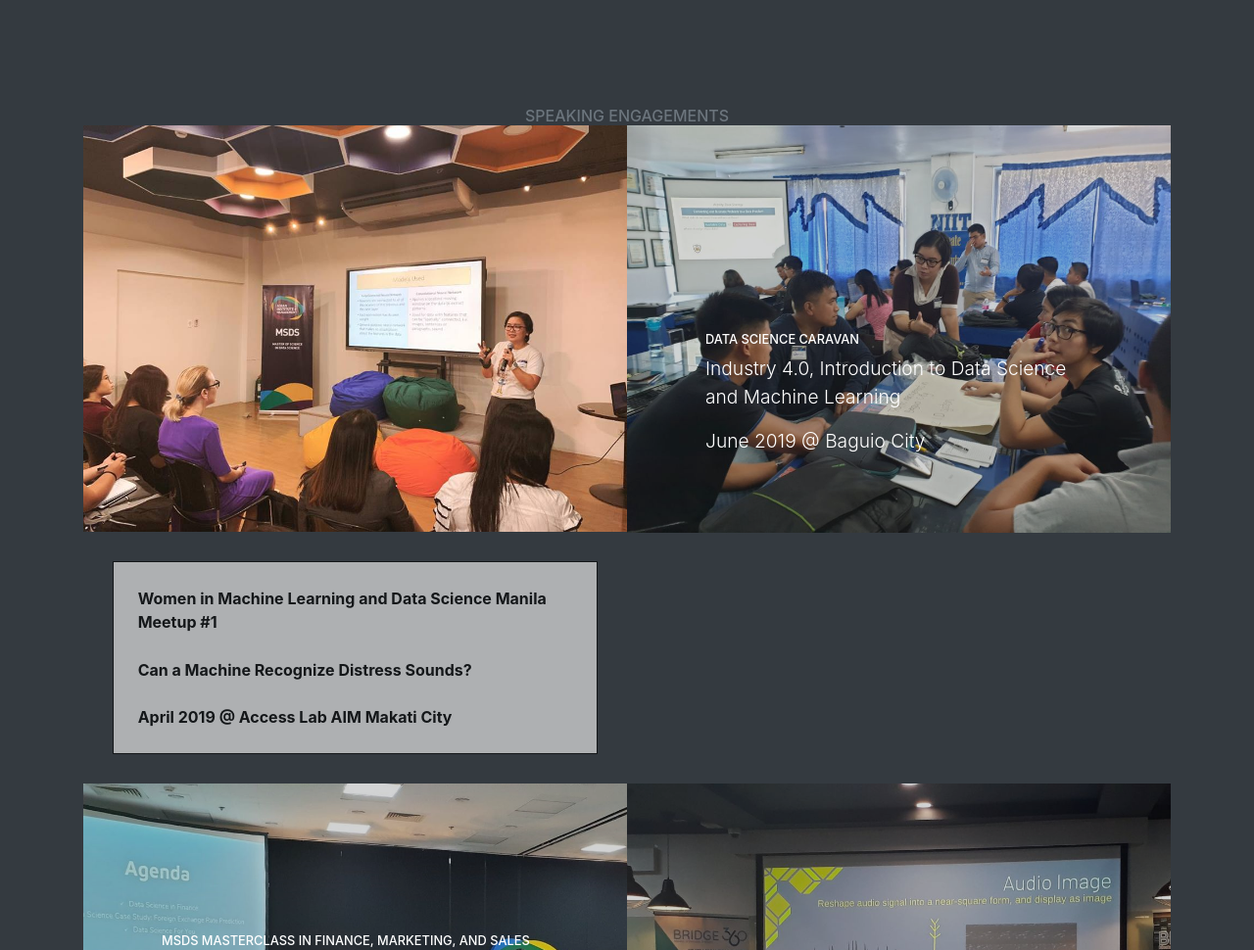
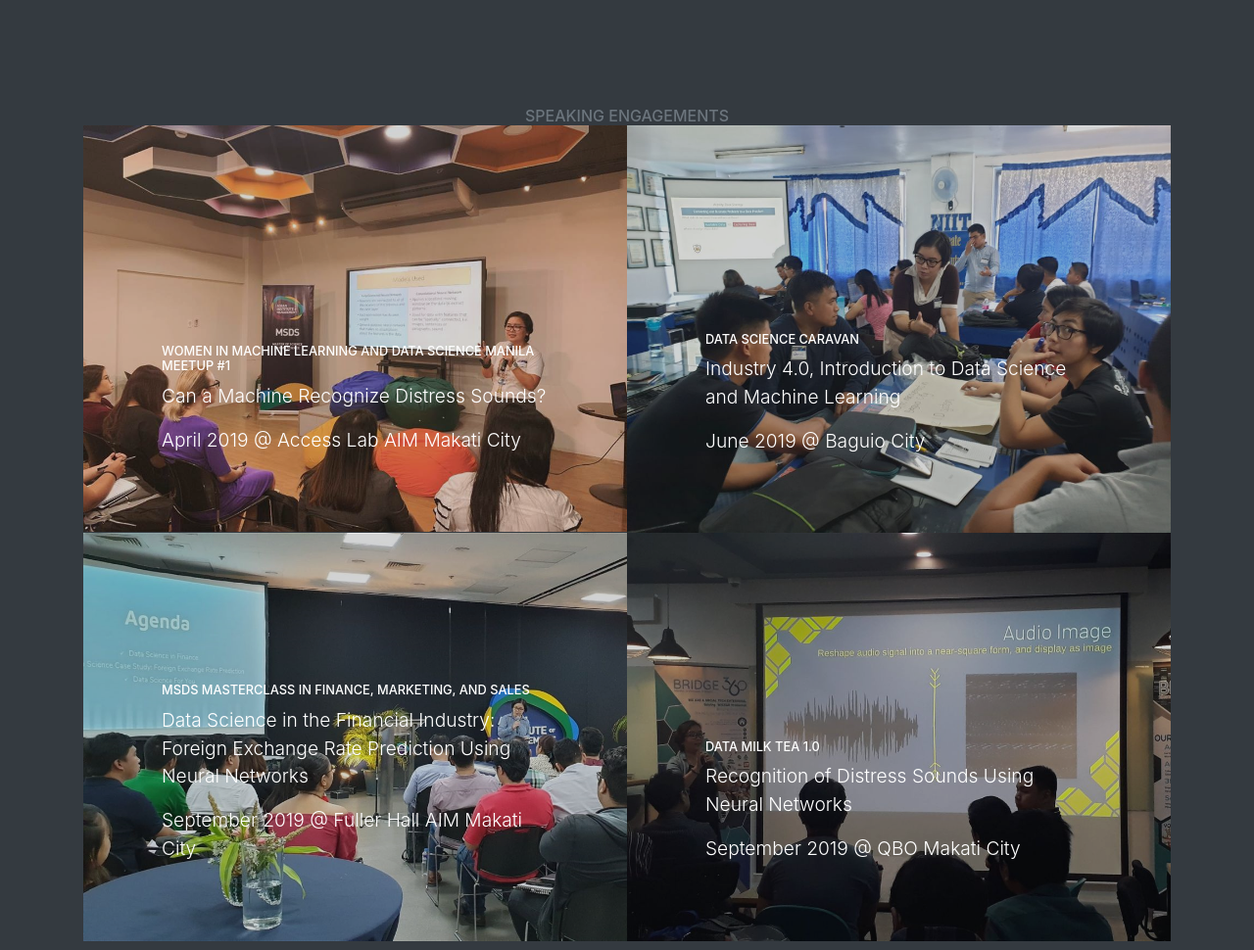
Before and after one commit to patriciamanasan/patmanasan.github.io, a website with bundled scripts: page index.html in a window 1280 px wide. Shown: the part 2200-3170 px from the top of the page at 98% size. Built offline with nearby package versions, Linux system fonts and the light colour scheme.

Commit message:
reverting. captions didnt work

```diff
--- a/index.html
+++ b/index.html
@@ -249,9 +249,6 @@
       <div class="row no-gutters">
         <div class="col-lg-6">
           <a class="portfolio-item" href="#">
-			<div>
-
-			<!--
             <span class="caption">
               <span class="caption-content">
                 <h2>Women in Machine Learning and Data Science Manila Meetup #1</h2>
@@ -259,14 +256,7 @@
 				<p class="mb-0">April 2019 @ Access Lab AIM Makati City</p>
               </span>
             </span>
-			-->
-				<img class="img-fluid" src="img/wimlds1.jpg" alt="">
-					<div class="transbox">
-						<p>Women in Machine Learning and Data Science Manila Meetup #1</p>
-						<p>Can a Machine Recognize Distress Sounds?<p>
-						<p>April 2019 @ Access Lab AIM Makati City</p>
-					</div>
-			</div>
+			<img class="img-fluid" src="img/wimlds1.jpg" alt="">
           </a>
         </div>
         <div class="col-lg-6">
```
